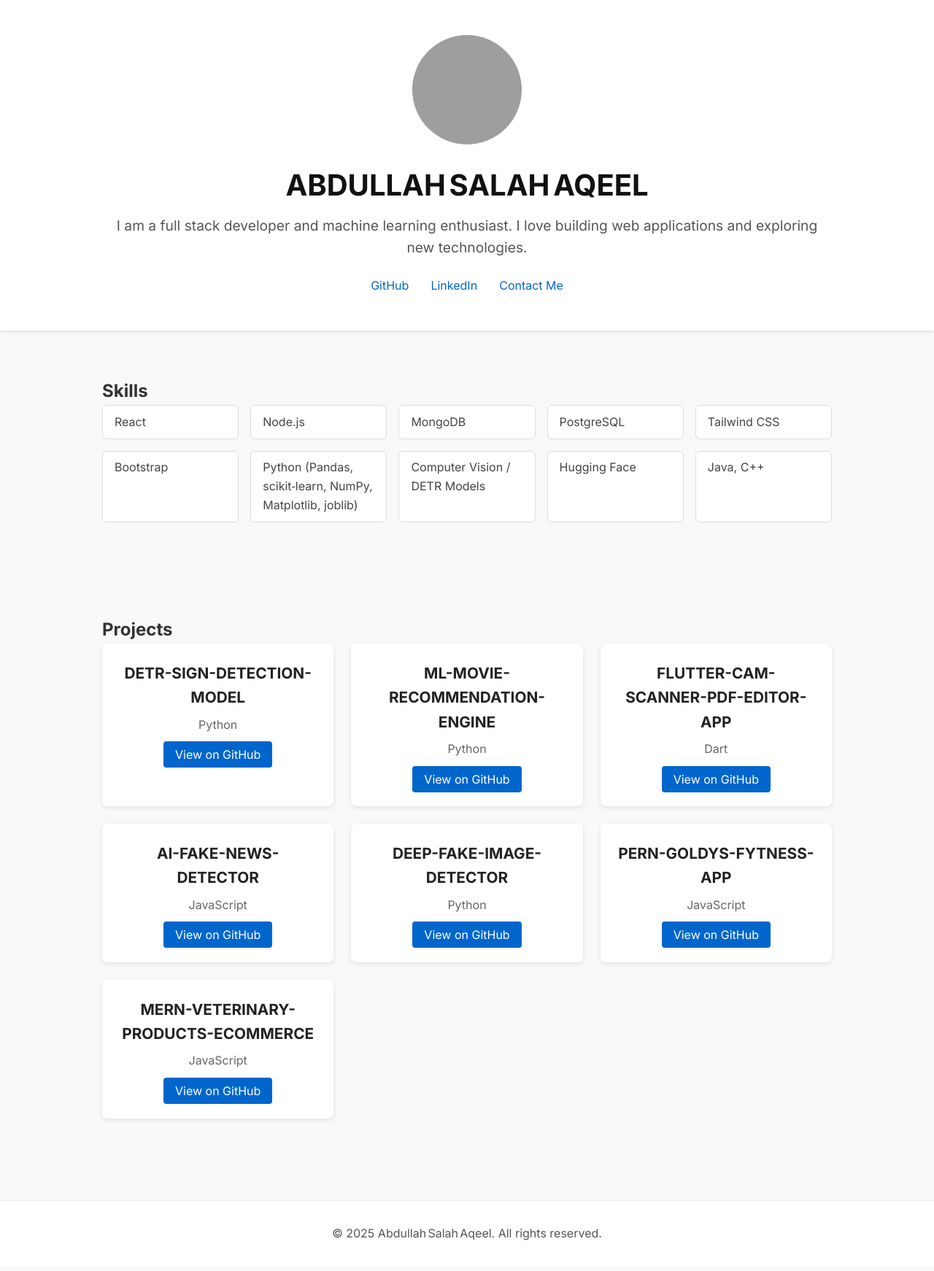
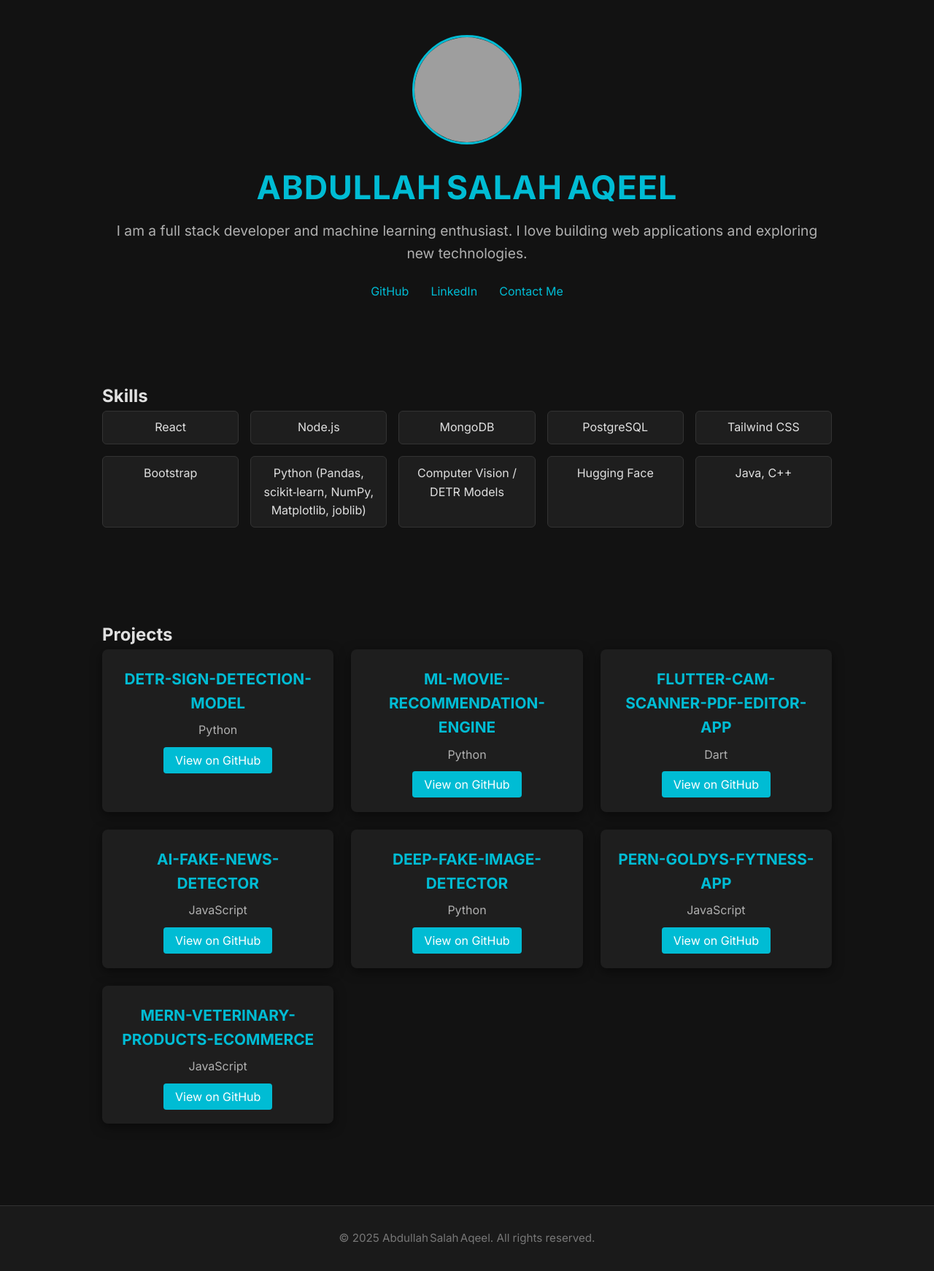
Before and after one commit to Abdullah929-design/Abdullah929-design.github.io, a plain HTML site: page index.html in a window 1280 px wide. Shown: the whole page at 73% size. Drawn offline with Linux system fonts and the light colour scheme; grey boxes are pictures that could not be loaded.

Commit message:
Update style.css

```diff
--- a/style.css
+++ b/style.css
@@ -1,4 +1,4 @@
-/* Basic Reset */
+/* Reset */
 * {
   margin: 0;
   padding: 0;
@@ -7,11 +7,13 @@
 
 body {
   font-family: 'Inter', sans-serif;
+  background-color: #121212;
+  color: #e0e0e0;
   line-height: 1.6;
-  color: #333;
-  background: #f9f9f9;
+  transition: background 0.3s, color 0.3s;
 }
 
+/* Container */
 .container {
   width: min(90%, 1000px);
   margin: 0 auto;
@@ -19,10 +21,8 @@ body {
 
 /* Header */
 .header {
-  background: #fff;
-  padding: 3rem 0;
   text-align: center;
-  box-shadow: 0 2px 4px rgba(0,0,0,0.1);
+  padding: 3rem 1rem;
 }
 
 .profile-pic {
@@ -31,49 +31,66 @@ body {
   border-radius: 50%;
   object-fit: cover;
   margin-bottom: 1rem;
+  border: 3px solid #00bcd4;
+  transition: transform 0.3s;
+}
+
+.profile-pic:hover {
+  transform: scale(1.1);
 }
 
 .name {
-  font-size: 2.5rem;
-  color: #111;
+  font-size: 2.8rem;
   margin-bottom: 0.5rem;
+  color: #00bcd4;
+  letter-spacing: 1px;
 }
 
 .bio {
   font-size: 1.2rem;
-  color: #555;
+  color: #b0b0b0;
   margin-bottom: 1.5rem;
 }
 
+/* Social Links */
 .social-links a {
   margin: 0 0.8rem;
   text-decoration: none;
-  color: #0066cc;
+  color: #00bcd4;
   font-weight: 500;
+  transition: color 0.3s;
 }
 
 .social-links a:hover {
-  text-decoration: underline;
+  color: #ff9800;
+}
+
+/* Sections */
+.section {
+  padding: 4rem 1rem;
 }
 
 /* Skills Section */
-.section {
-  padding: 4rem 0;
-}
-
 .skills-list {
   list-style-type: none;
   display: grid;
   grid-template-columns: repeat(auto-fit, minmax(180px, 1fr));
   gap: 1rem;
-  color: #444;
 }
 
 .skills-list li {
-  background: #fff;
+  background: #1e1e1e;
   padding: 0.6rem 1rem;
   border-radius: 6px;
-  border: 1px solid #ddd;
+  border: 1px solid #333;
+  text-align: center;
+  transition: transform 0.3s, box-shadow 0.3s, border 0.3s;
+}
+
+.skills-list li:hover {
+  transform: translateY(-5px);
+  box-shadow: 0 8px 20px rgba(0, 188, 212, 0.3);
+  border-color: #00bcd4;
 }
 
 /* Projects Section */
@@ -84,46 +101,72 @@ body {
 }
 
 .project-card {
-  background: #fff;
+  background: #1e1e1e;
   padding: 1.5rem;
   border-radius: 8px;
-  box-shadow: 0 2px 6px rgba(0,0,0,0.1);
+  box-shadow: 0 4px 15px rgba(0, 0, 0, 0.5);
   text-align: center;
+  transition: transform 0.3s, box-shadow 0.3s, background 0.3s;
+}
+
+.project-card:hover {
+  transform: translateY(-7px);
+  box-shadow: 0 12px 25px rgba(0, 188, 212, 0.4);
+  background: #262626;
 }
 
 .project-card h3 {
   margin-bottom: 0.5rem;
   font-size: 1.3rem;
-  color: #222;
+  color: #00bcd4;
 }
 
 .project-card p {
   margin-bottom: 1rem;
-  color: #666;
+  color: #b0b0b0;
 }
 
-/* Links */
+/* Project Links */
 .project-card a {
   text-decoration: none;
   color: #fff;
-  background-color: #0066cc;
+  background-color: #00bcd4;
   padding: 0.5rem 1rem;
   border-radius: 4px;
+  transition: background 0.3s, transform 0.3s;
 }
 
 .project-card a:hover {
-  background-color: #005bb5;
+  background-color: #ff9800;
+  transform: scale(1.05);
 }
 
 /* Footer */
 .footer {
   text-align: center;
-  padding: 2rem 0;
-  background: #fff;
+  padding: 2rem 1rem;
+  background: #1a1a1a;
   margin-top: 3rem;
-  border-top: 1px solid #eee;
+  border-top: 1px solid #333;
 }
 
 .footer p {
-  color: #555;
+  color: #777;
+  font-size: 0.95rem;
 }
+
+/* Responsive tweaks */
+@media (max-width: 600px) {
+  .name {
+    font-size: 2rem;
+  }
+
+  .profile-pic {
+    width: 120px;
+    height: 120px;
+  }
+
+  .skills-list {
+    grid-template-columns: repeat(auto-fit, minmax(140px, 1fr));
+  }
+}
```
